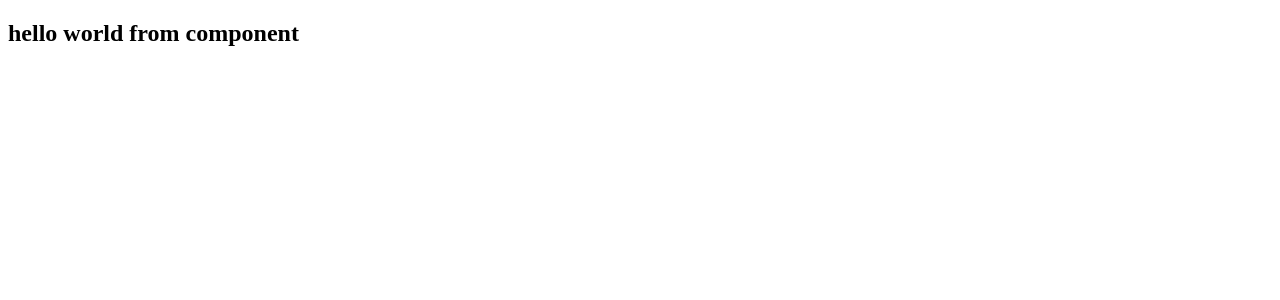
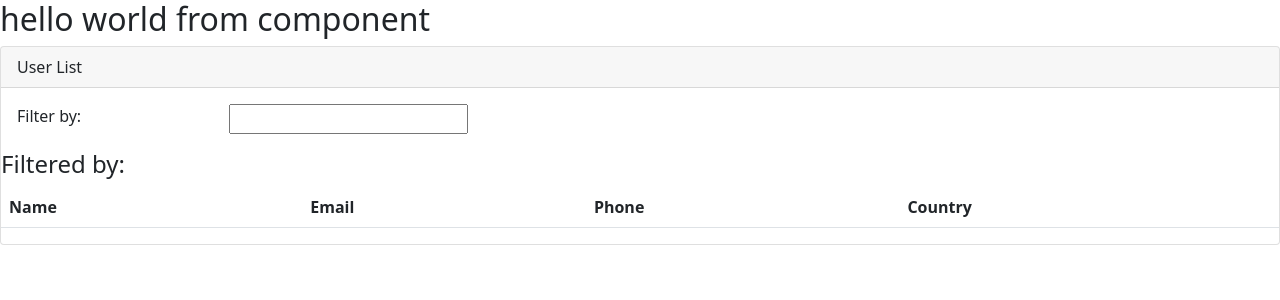
Before and after one commit to ianrboyle/learning-angular, an Angular app: page / in a window 1280 px wide. Shown: the top 300 px of the page. Built offline with nearby package versions, Linux system fonts and the light colour scheme.

Commit message:
adds users component

```diff
--- a/package.json
+++ b/package.json
@@ -18,6 +18,7 @@
     "@angular/platform-browser": "~13.2.0",
     "@angular/platform-browser-dynamic": "~13.2.0",
     "@angular/router": "~13.2.0",
+    "bootstrap": "^5.1.3",
     "rxjs": "~7.5.0",
     "tslib": "^2.3.0",
     "zone.js": "~0.11.4"
--- a/src/app/app.component.html
+++ b/src/app/app.component.html
@@ -8,6 +8,7 @@
 <!-- * * * * * * * * * * * * * * * * * * * * * * * * * * * * * * * -->
 
 <hello-world></hello-world>
+<pm-users></pm-users>
 <!-- * * * * * * * * * * * * * * * * * * * * * * * * * * * * * * * -->
 <!-- * * * * * * * * * * * The content above * * * * * * * * * * * -->
 <!-- * * * * * * * * * * is only a placeholder * * * * * * * * * * -->
--- a/src/app/app.module.ts
+++ b/src/app/app.module.ts
@@ -3,11 +3,13 @@ import { BrowserModule } from '@angular/platform-browser';
 import { HelloWorldComponent } from './hello.component';
 import { AppRoutingModule } from './app-routing.module';
 import { AppComponent } from './app.component';
+import { UserListComponent } from './users/user-list.component';
 
 @NgModule({
   declarations: [
     AppComponent,
-    HelloWorldComponent
+    HelloWorldComponent,
+    UserListComponent
   ],
   imports: [
     BrowserModule,
--- /dev/null
+++ b/src/app/users/user-list.component.html
@@ -0,0 +1,42 @@
+<div class="card">
+  <div class="card-header">
+      User List
+  </div>
+
+  <div class="card-body">
+      <div class="row">
+          <div class="col-md-2">Filter by:</div>
+          <div class="col-md-4">
+              <input type="text" />
+          </div>
+      </div>
+  </div>
+  <div class="row">
+      <div class="col-md-6">
+          <h4>Filtered by:</h4>
+      </div>
+  </div>
+  <div class="table-responsive">
+      <table class="table">
+          <thead>
+              <tr>
+                  <th>
+                      Name
+                  </th>
+                  <th>
+                      Email
+                  </th>
+                  <th>
+                      Phone
+                  </th>
+                  <th>
+                      Country
+                  </th>
+              </tr>
+          </thead>
+          <tbody>
+
+          </tbody>
+      </table>
+  </div>
+</div>
--- a/src/styles.css
+++ b/src/styles.css
@@ -1 +1,2 @@
 /* You can add global styles to this file, and also import other style files */
+@import url(~bootstrap/dist/css/bootstrap.min.css);
```
Also changed, not shown: src/app/users/user-list.component.ts (added, +10 -0 lines), 1 other file (tests, documents, lock files or other folders).
